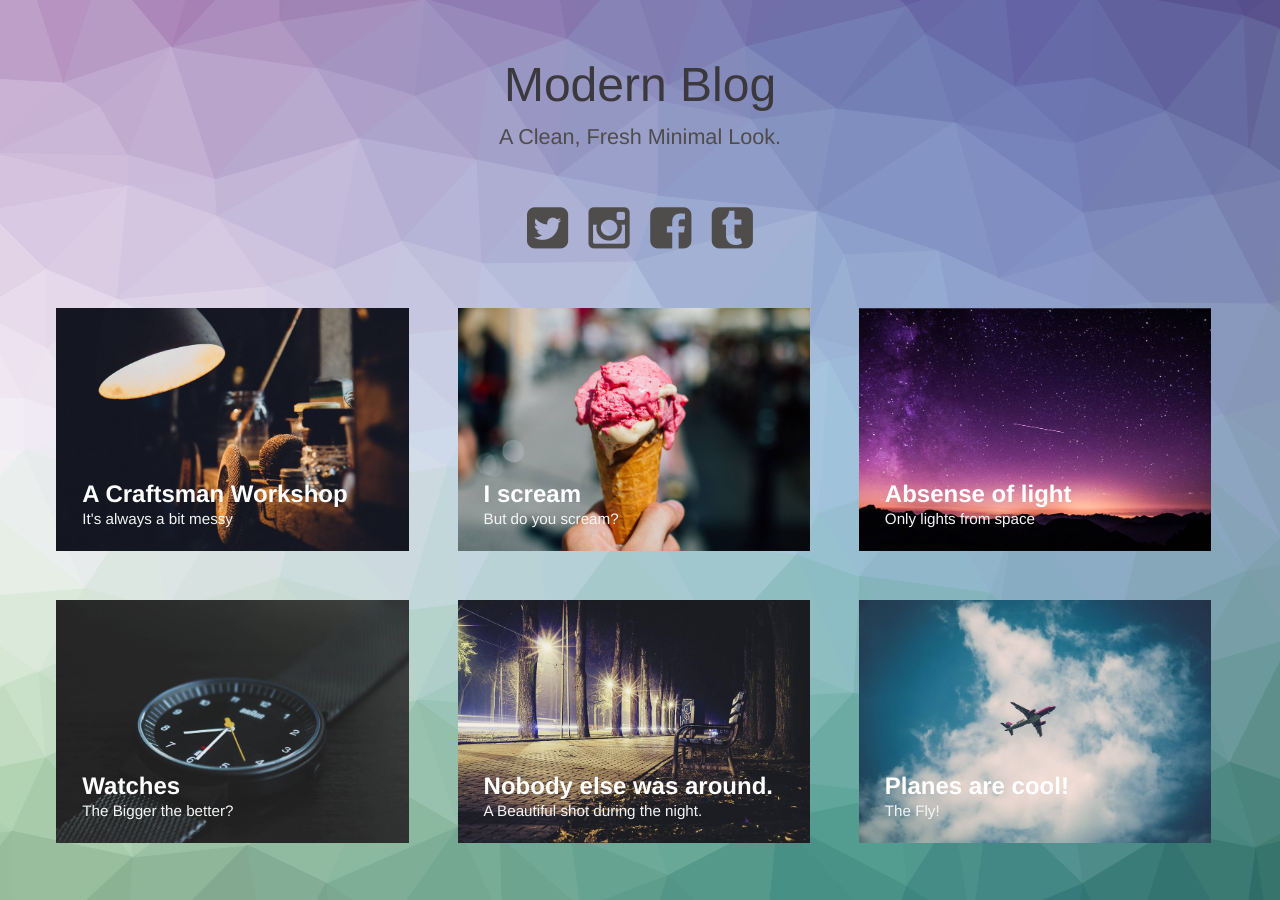
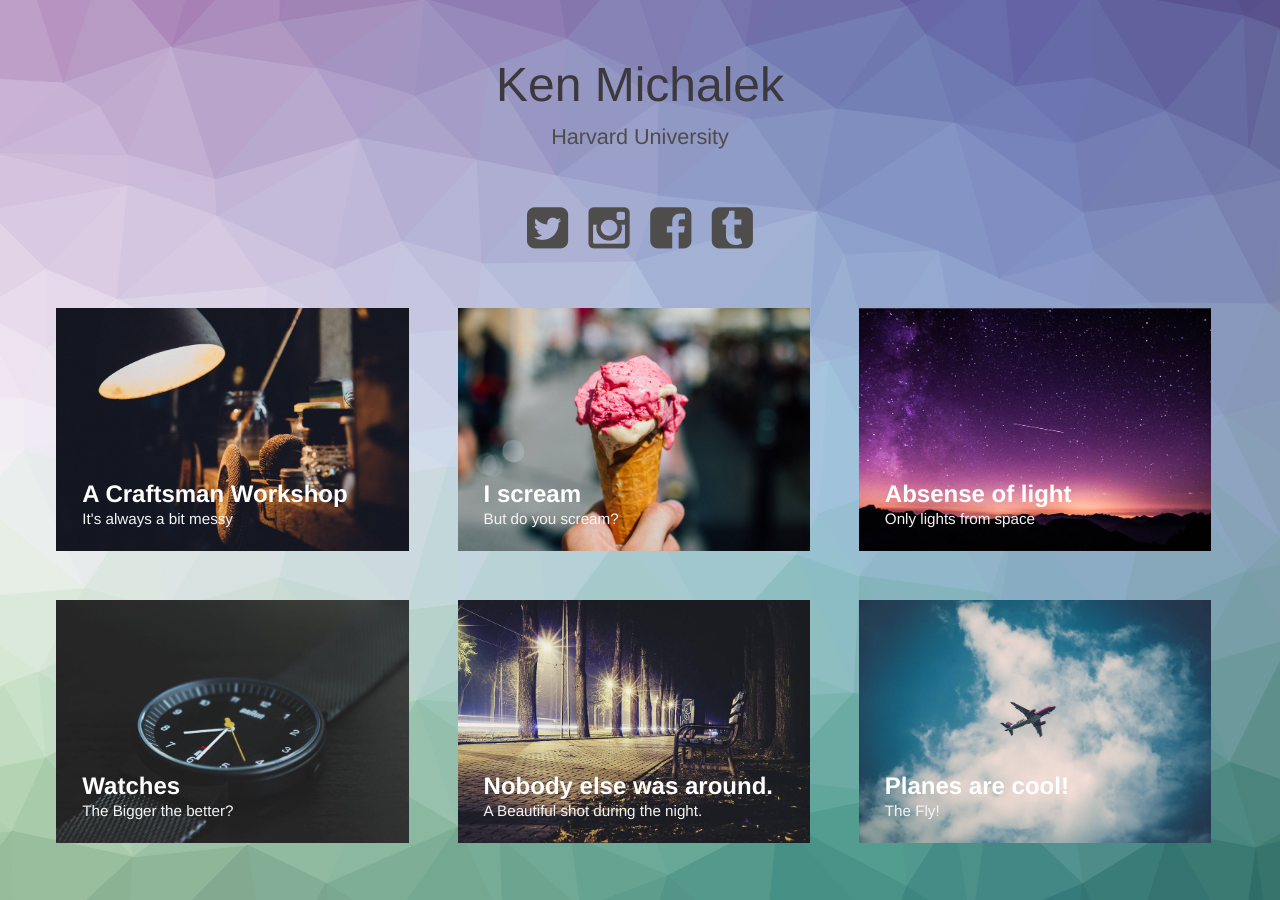
Before and after one commit to kem406/kenmichalek, a Jekyll site: the page built from index.html, in a window 1280 px wide. Built offline with Jekyll 4.4.1, drawn with Linux system fonts in a browser that asks for light colours.

Commit message:
Update index.html

```diff
--- a/index.html
+++ b/index.html
@@ -28,7 +28,7 @@ layout: compress
 <body class="body">
 <div class="container">
     <header class="header">
-        <h1>Modern Blog<span>A Clean, Fresh Minimal Look.</span></h1>
+        <h1>Ken Michalek<span>Harvard University</span></h1>
         <nav class="links">
             <a href="#"><i class="fa fa-twitter-square fa-3x"></i></a>
             <a href="#"><i class="fa fa-instagram fa-3x"></i></a>
```
